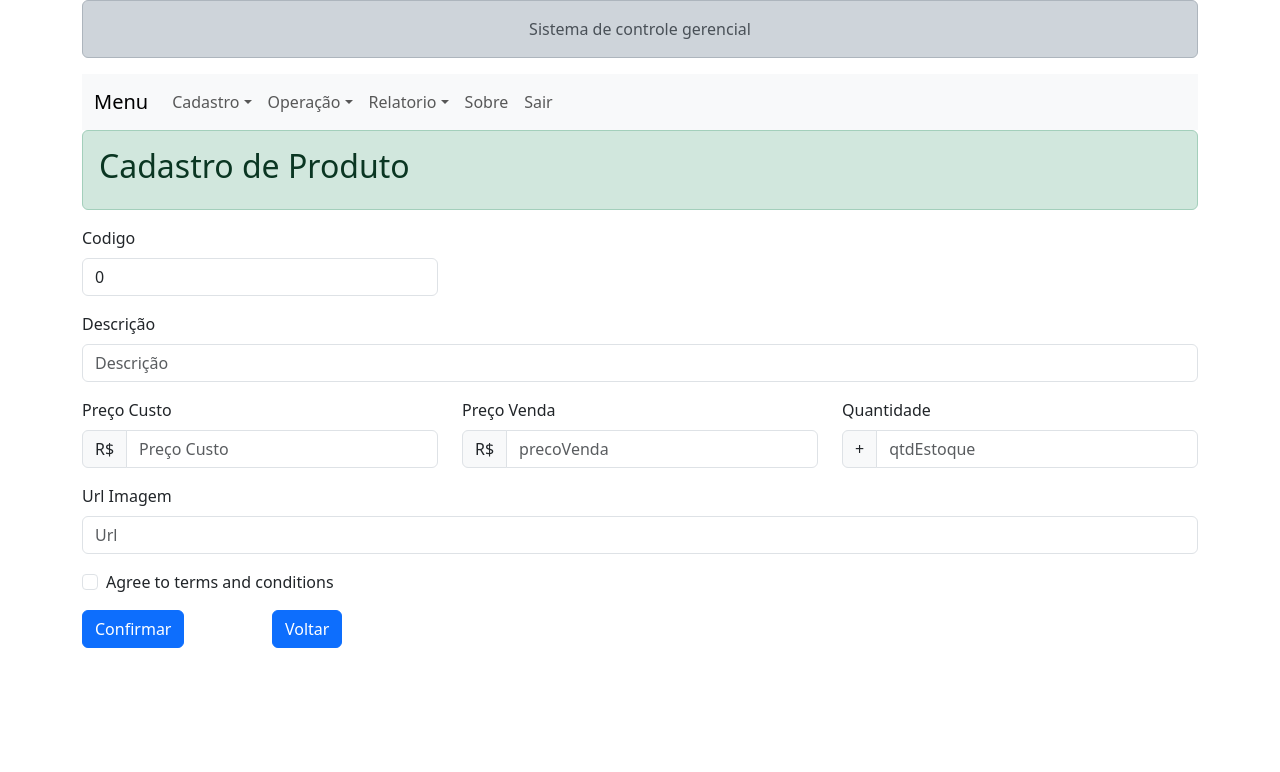
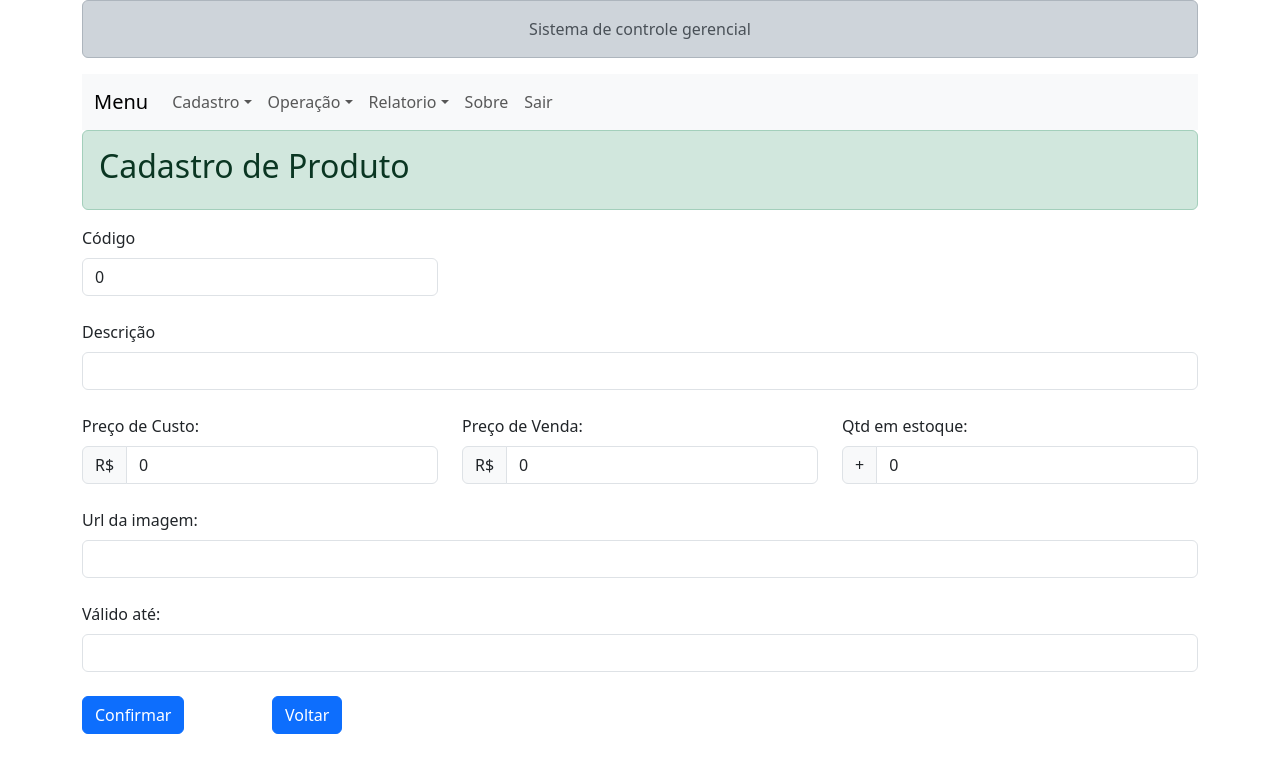
Before and after one commit to JoaoEduds/sistema, a React (Create React App) app: page /produto in a window 1280 px wide. Both pictures are taken after a click on the button "Adicionar". Shown: the top 772 px of the page. Built offline with nearby package versions, Linux system fonts and the light colour scheme.

Commit message:
Atualizando o cadastro

```diff
--- a/src/componentes/Telas/Cadastros/CadProduto.jsx
+++ b/src/componentes/Telas/Cadastros/CadProduto.jsx
@@ -1,151 +1,170 @@
-import Button from 'react-bootstrap/Button';
+import { Button } from 'react-bootstrap';
 import Col from 'react-bootstrap/Col';
 import Form from 'react-bootstrap/Form';
 import InputGroup from 'react-bootstrap/InputGroup';
 import Row from 'react-bootstrap/Row';
 import { useState } from 'react';
 
-export default function CadProduto(props) {
-
-  const[formValidado, setFormValidade] = useState(false);
-
+export default function FormCadProdutos(props) {
     const [produto, setProduto] = useState({
         codigo:0,
         descricao:"",
         precoCusto:0,
         precoVenda:0,
         qtdEstoque:0,
-    urlImage:"",
+        urlImagem:"",
         dataValidade:""
+
     });
+    const [formValidado, setFormValidado] = useState(false);
 
     function manipularSubmissao(evento){
-
-    const form = evento.currenTarget;
-    if(form.checkValidity){
-      //cadastrar Produto
+        const form = evento.currentTarget;
+        if (form.checkValidity()){
+            //cadastrar o produto
             props.listaDeProdutos.push(produto);
-      //exibir tabela com produto incluido
-      props.setExibirTabela(true)
+            //exibir tabela com o produto incluído
+            props.setExibirTabela(true);
         }
         else{
-      setFormValidade(true);
+            setFormValidado(true);
         }
         evento.preventDefault();
         evento.stopPropagation();
+
     }
 
-  function manipularMudancas(evento){
+    function manipularMudanca(evento){
         const elemento = evento.target.name;
-    const valor = evento.target.value;
+        const valor    = evento.target.value;
         setProduto({...produto, [elemento]:valor});
-    console.log(`componente ${elemento} : ${valor}`);
     }
 
     return (
         <Form noValidate validated={formValidado} onSubmit={manipularSubmissao}>
-      <Row className="mb-3">
-        <Form.Group as={Col} md="4" controlId="codigo">
-          <Form.Label>Codigo</Form.Label>
+            <Row className="mb-4">
+                <Form.Group as={Col} md="4">
+                    <Form.Label>Código</Form.Label>
                     <Form.Control
-            value={produto.codigo}
+                        required
                         type="text"
                         id="codigo"
-            placeholder="Codigo"
+                        name="codigo"
+                        value={produto.codigo}
+                        onChange={manipularMudanca}
                     />
-          <Form.Control.Feedback>Looks good!</Form.Control.Feedback>
+                    <Form.Control.Feedback type='invalid'>Por favor, informe o código do produto!</Form.Control.Feedback>
                 </Form.Group>
             </Row>
-      <Row className="mb-3">
-        <Form.Group as={Col} md="12" controlId="validationCustom02">
+            <Row className="mb-4">
+                <Form.Group as={Col} md="12">
                     <Form.Label>Descrição</Form.Label>
                     <Form.Control
+                        required
                         type="text"
                         id="descricao"
-            placeholder="Descrição"
+                        name="descricao"
                         value={produto.descricao}
+                        onChange={manipularMudanca}
                     />
-          <Form.Control.Feedback>Looks good!</Form.Control.Feedback>
+                    <Form.Control.Feedback type="invalid">Por favor, informe a descrição do produto!</Form.Control.Feedback>
                 </Form.Group>
             </Row>
-      <Row className='mb-3'>
-        <Form.Group as={Col} md="4" controlId="validationCustoPrecoCusto">
-          <Form.Label>Preço Custo</Form.Label>
+            <Row className="mb-4">
+                <Form.Group as={Col} md="4">
+                    <Form.Label>Preço de Custo:</Form.Label>
                     <InputGroup hasValidation>
-            <InputGroup.Text id="inputGroupPrepend">R$</InputGroup.Text>
+                        <InputGroup.Text id="precoCusto">R$</InputGroup.Text>
                         <Form.Control
                             type="text"
                             id="precoCusto"
-              placeholder="Preço Custo"
-              aria-describedby="inputGroupPrepend"
-              valor={produto.precoCusto}
-            />
-            <Form.Control.Feedback type="invalid">Insira o Preço Custo.</Form.Control.Feedback>
-          </InputGroup>
-        </Form.Group>
-
-        <Form.Group as={Col} md="4" controlId="validationCustoPrecoVenda">
-          <Form.Label>Preço Venda</Form.Label>
-          <InputGroup hasValidation>
-            <InputGroup.Text id="inputGroupPrepend">R$</InputGroup.Text>
-            <Form.Control
-              type="text"
-              placeholder="precoVenda"
-              aria-describedby="inputGroupPrepend"
-              required={produto.precoVenda}
+                            name="precoCusto"
+                            aria-describedby="precoCusto"
+                            value={produto.precoCusto}
+                            onChange={manipularMudanca}
+                            required
                         />
                         <Form.Control.Feedback type="invalid">
-              Insira o Preço Venda.
+                            Por favor, informe o preço de custo!
                         </Form.Control.Feedback>
                     </InputGroup>
                 </Form.Group>
-
-        <Form.Group as={Col} md="4" controlId="validationCustoQntd">
-          <Form.Label>Quantidade</Form.Label>
+                <Form.Group as={Col} md="4">
+                    <Form.Label>Preço de Venda:</Form.Label>
                     <InputGroup hasValidation>
-            <InputGroup.Text id="inputGroupPrepend">+</InputGroup.Text>
+                        <InputGroup.Text id="precoVenda">R$</InputGroup.Text>
                         <Form.Control
                             type="text"
-              placeholder="qtdEstoque"
-              aria-describedby="inputGroupPrepend"
-              required={produto.qtdEstoque}
+                            id="precoVenda"
+                            name="precoVenda"
+                            aria-describedby="precoVenda"
+                            value={produto.precoVenda}
+                            onChange={manipularMudanca}
+                            required
                         />
                         <Form.Control.Feedback type="invalid">
-              Insira a Quantidade.
+                            Por favor, informe o preço de venda!
+                        </Form.Control.Feedback>
+                    </InputGroup>
+                </Form.Group>
+                <Form.Group as={Col} md="4">
+                    <Form.Label>Qtd em estoque:</Form.Label>
+                    <InputGroup hasValidation>
+                        <InputGroup.Text id="qtdEstoque">+</InputGroup.Text>
+                        <Form.Control
+                            type="text"
+                            id="qtdEstoque"
+                            name="qtdEstoque"
+                            aria-describedby="qtdEstoque"
+                            value={produto.qtdEstoque}
+                            onChange={manipularMudanca}
+                            required
+                        />
+                        <Form.Control.Feedback type="invalid">
+                            Por favor, informe a quantidade em estoque!
                         </Form.Control.Feedback>
                     </InputGroup>
                 </Form.Group>
             </Row>
-
-      <Row className="mb-3">
-        <Form.Group as={Col} md="12" controlId="validationCustom03">
-          <Form.Label>Url Imagem</Form.Label>
+            <Row className="mb-4">
+                <Form.Group as={Col} md="12">
+                    <Form.Label>Url da imagem:</Form.Label>
                     <Form.Control
+                        required
                         type="text"
-            placeholder="Url"
-            required={produto.urlImage}
+                        id="urlImagem"
+                        name="urlImagem"
+                        value={produto.urlImagem}
+                        onChange={manipularMudanca}
                     />
-          <Form.Control.Feedback type="invalid">Insira o Url da imagem.</Form.Control.Feedback>
+                    <Form.Control.Feedback type="invalid">Por favor, informe a url da imagem do produto!</Form.Control.Feedback>
                 </Form.Group>
             </Row>
-      <Form.Group className="mb-3">
-        <Form.Check
+            <Row className="mb-4">
+                <Form.Group as={Col} md="12">
+                    <Form.Label>Válido até:</Form.Label>
+                    <Form.Control
                         required
-          label="Agree to terms and conditions"
-          feedback="You must agree before submitting."
-          feedbackType="invalid"
+                        type="text"
+                        id="dataValidade"
+                        name="dataValidade"
+                        value={produto.dataValidade}
+                        onChange={manipularMudanca}
                     />
+                    <Form.Control.Feedback type="invalid">Por favor, informe a data de validade do produto!</Form.Control.Feedback>
                 </Form.Group>
+            </Row>
             <Row className='mt-2 mb-2'>
                 <Col md={1}>
-          <Button type='submit'>Confirmar</Button>
+                    <Button type="submit">Confirmar</Button>
                 </Col>
-        <Col md={{offset: 1}}>
+                <Col md={{offset:1}}>
                     <Button onClick={()=>{
                         props.setExibirTabela(true);
                     }}>Voltar</Button>
                 </Col>
             </Row>
         </Form>
+
     );
 }
```
Lines whose indentation alone changed are shown as unchanged.
